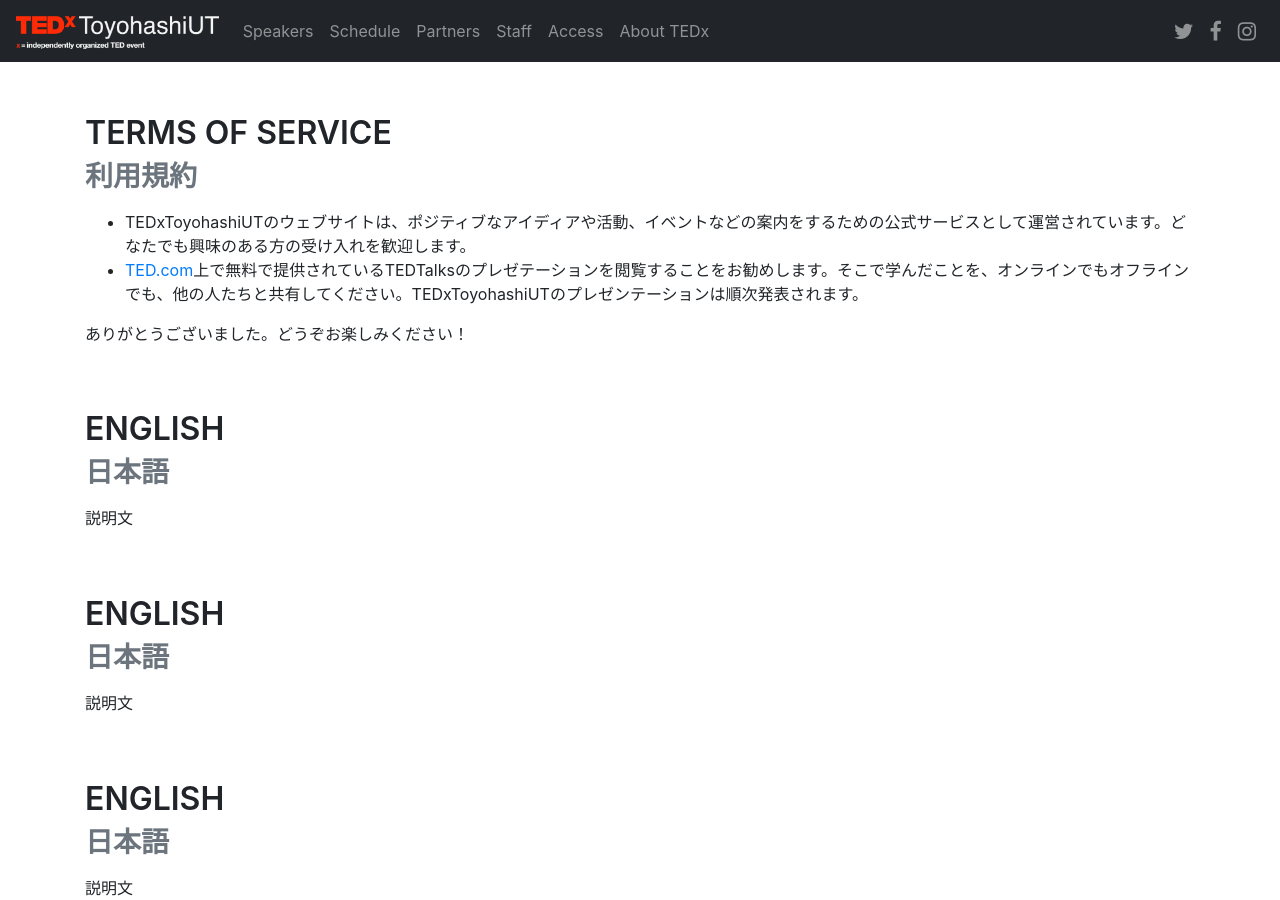
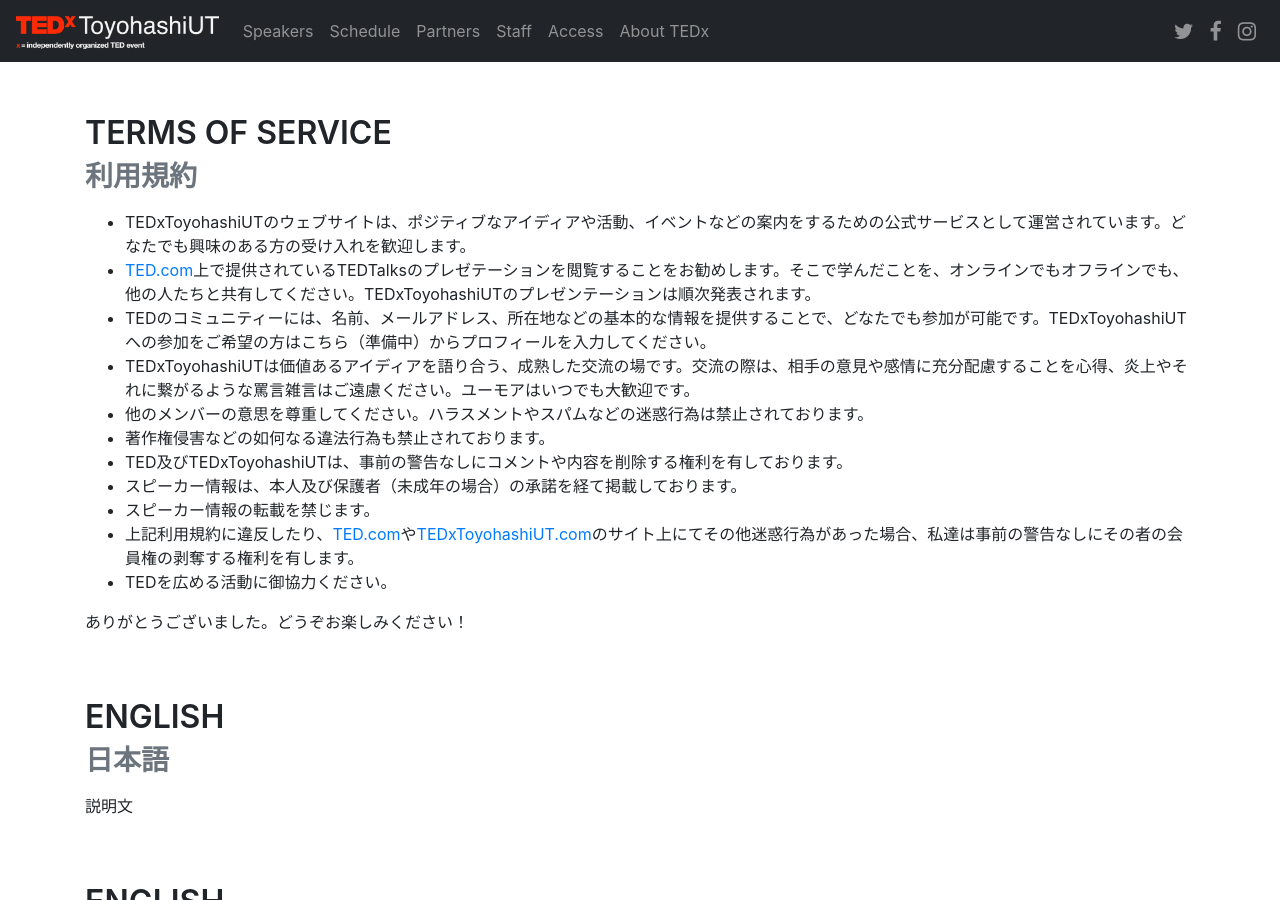
Before and after one commit to jun1007na/TEDxToyohashiUT-HP, a Jekyll site: the page built from kiyaku.md, in a window 1280 px wide and 900 px high, scrolled down 895 px. Built offline with Jekyll 4.4.1, drawn with Linux system fonts in a browser that asks for light colours.

Commit message:
feat: set terms of service

```diff
--- a/_includes/kiyaku.html
+++ b/_includes/kiyaku.html
@@ -6,8 +6,17 @@
                 <h3 class="section-subheading text-muted mb-3">利用規約</h3>
                 <ul>
                     <li>TEDxToyohashiUTのウェブサイトは、ポジティブなアイディアや活動、イベントなどの案内をするための公式サービスとして運営されています。どなたでも興味のある方の受け入れを歓迎します。</li>
-                    <li><a href="https://www.ted.com">TED.com</a>上で無料で提供されているTEDTalksのプレゼテーションを閲覧することをお勧めします。そこで学んだことを、オンラインでもオフラインでも、他の人たちと共有してください。TEDxToyohashiUTのプレゼンテーションは順次発表されます。
+                    <li><a href="https://www.ted.com">TED.com</a>上で提供されているTEDTalksのプレゼテーションを閲覧することをお勧めします。そこで学んだことを、オンラインでもオフラインでも、他の人たちと共有してください。TEDxToyohashiUTのプレゼンテーションは順次発表されます。</li>
+                    <li>TEDのコミュニティーには、名前、メールアドレス、所在地などの基本的な情報を提供することで、どなたでも参加が可能です。TEDxToyohashiUTへの参加をご希望の方はこちら（準備中）からプロフィールを入力してください。
                     </li>
+                    <li>TEDxToyohashiUTは価値あるアイディアを語り合う、成熟した交流の場です。交流の際は、相手の意見や感情に充分配慮することを心得、炎上やそれに繋がるような罵言雑言はご遠慮ください。ユーモアはいつでも大歓迎です。</li>
+                    <li>他のメンバーの意思を尊重してください。ハラスメントやスパムなどの迷惑行為は禁止されております。</li>
+                    <li>著作権侵害などの如何なる違法行為も禁止されております。</li>
+                    <li>TED及びTEDxToyohashiUTは、事前の警告なしにコメントや内容を削除する権利を有しております。</li>
+                    <li>スピーカー情報は、本人及び保護者（未成年の場合）の承諾を経て掲載しております。</li>
+                    <li>スピーカー情報の転載を禁じます。</li>
+                    <li>上記利用規約に違反したり、<a href="https://www.ted.com">TED.com</a>や<a href="https://tedxtoyohashiut.com">TEDxToyohashiUT.com</a>のサイト上にてその他迷惑行為があった場合、私達は事前の警告なしにその者の会員権の剥奪する権利を有します。</li>
+                    <li>TEDを広める活動に御協力ください。</li>
                 </ul>
             </div>
             <div class="col-lg-12">
```
Also changed, not shown: 1 other file.
